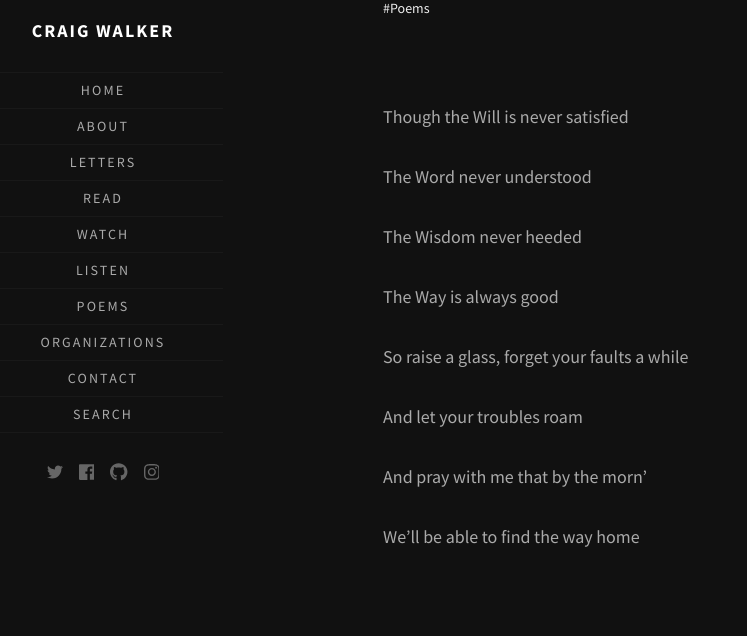
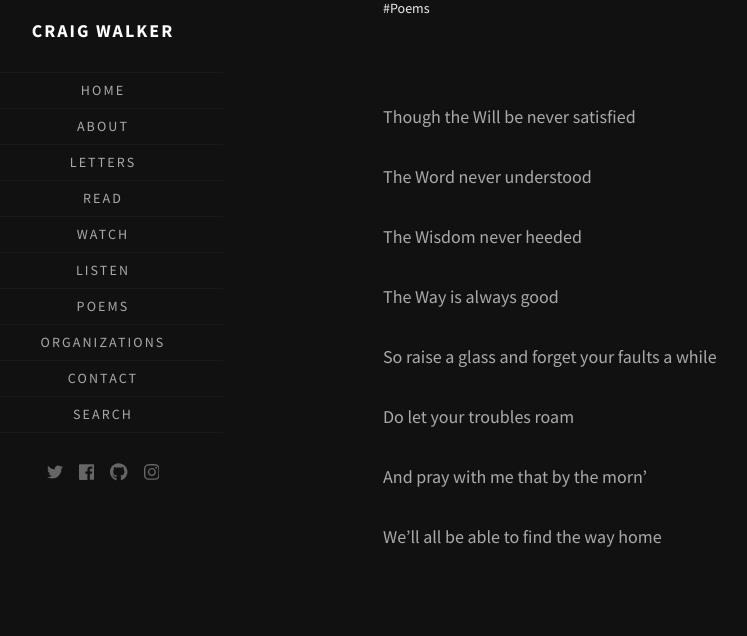
Before and after one commit to walkercraig/walkercraig, a Jekyll site: the page built from _posts/2021/2021-05-17-toast-4.md, in a window 1280 px wide and 900 px high. Shown: the part 171-807 px from the top of the window, without its empty margins (47-794 px from the left). Built offline with Jekyll 4.4.1, drawn with Linux system fonts in a browser that asks for light colours; some web fonts are replaced.

Commit message:
Update 2021-05-17-toast-4.md

```diff
--- a/_posts/2021/2021-05-17-toast-4.md
+++ b/_posts/2021/2021-05-17-toast-4.md
@@ -6,7 +6,7 @@ title: Toast 4
 
 <br/>
 
-Though the Will is never satisfied
+Though the Will be never satisfied
 
 The Word never understood
 
@@ -14,12 +14,12 @@ The Wisdom never heeded
 
 The Way is always good
 
-So raise a glass, forget your faults a while
+So raise a glass and forget your faults a while
 
-And let your troubles roam
+Do let your troubles roam
 
 And pray with me that by the morn'
 
-We'll be able to find the way home
+We'll all be able to find the way home
 
 <br/>
```
